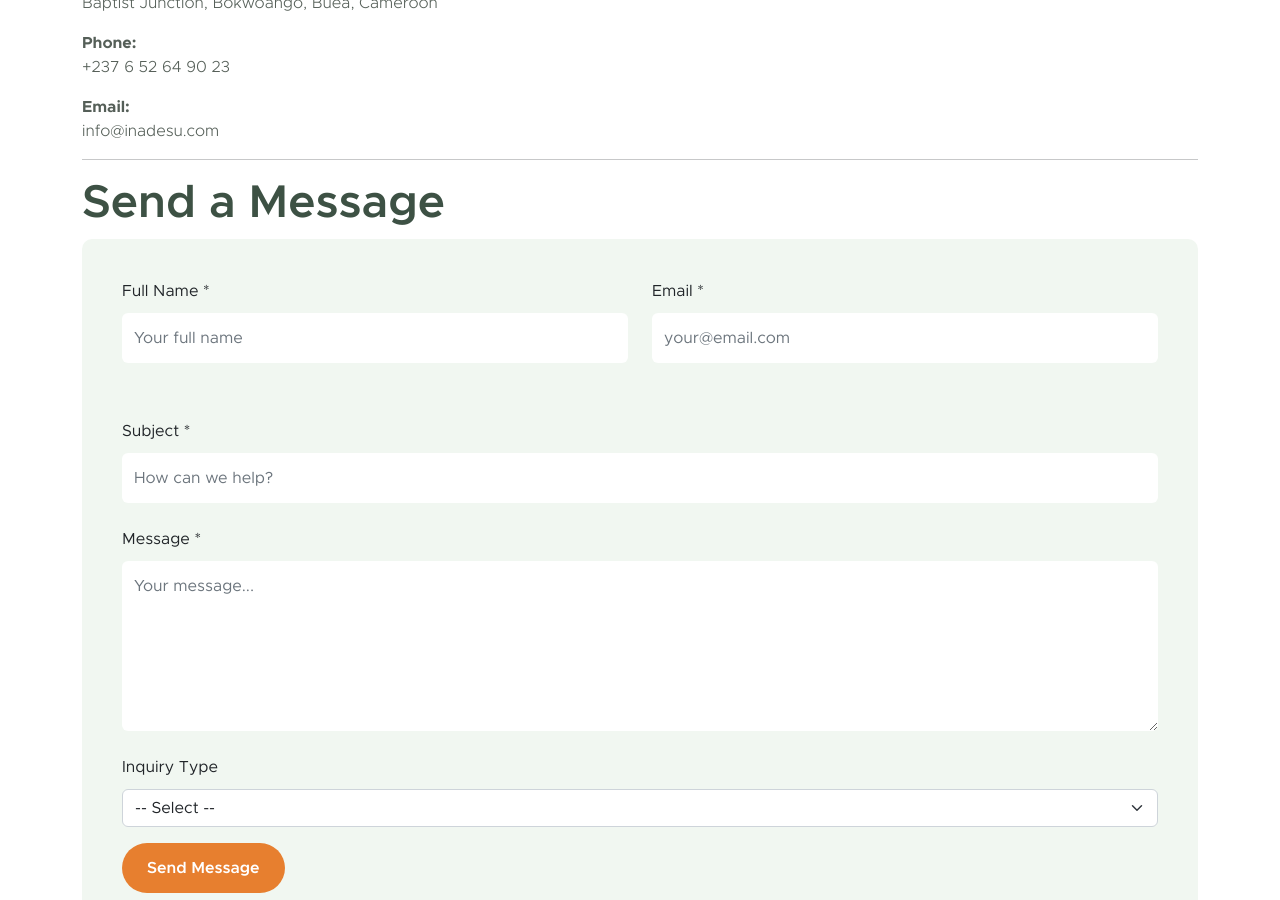
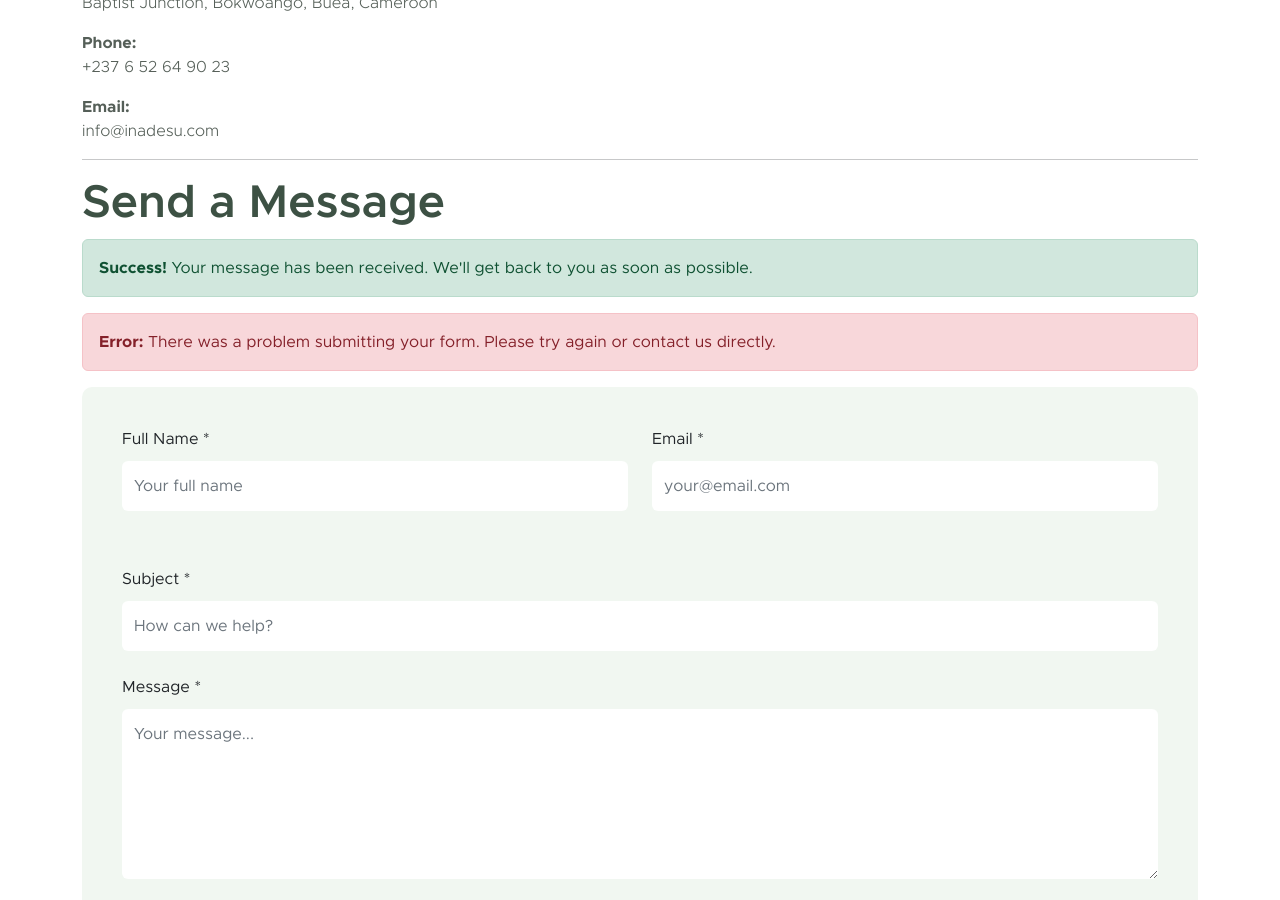
Before and after one commit to inadesu7/inadesu7.github.io, a Jekyll site: the page built from _pages/contact.md, in a window 1280 px wide and 900 px high, scrolled down 556 px. Built offline with Jekyll 4.4.1, drawn with Linux system fonts in a browser that asks for light colours.

Commit message:
Update contact.md

```diff
--- a/_pages/contact.md
+++ b/_pages/contact.md
@@ -19,10 +19,10 @@ permalink: /contact/
 
 ## Send a Message
 
-<div data-fs-success class="alert alert-success" style="display: none;">
+<div data-fs-success class="alert alert-success">
   <strong>Success!</strong> Your message has been received. We'll get back to you as soon as possible.
 </div>
-<div data-fs-error class="alert alert-danger" style="display: none;">
+<div data-fs-error class="alert alert-danger">
   <strong>Error:</strong> There was a problem submitting your form. Please try again or contact us directly.
 </div>
 
```
